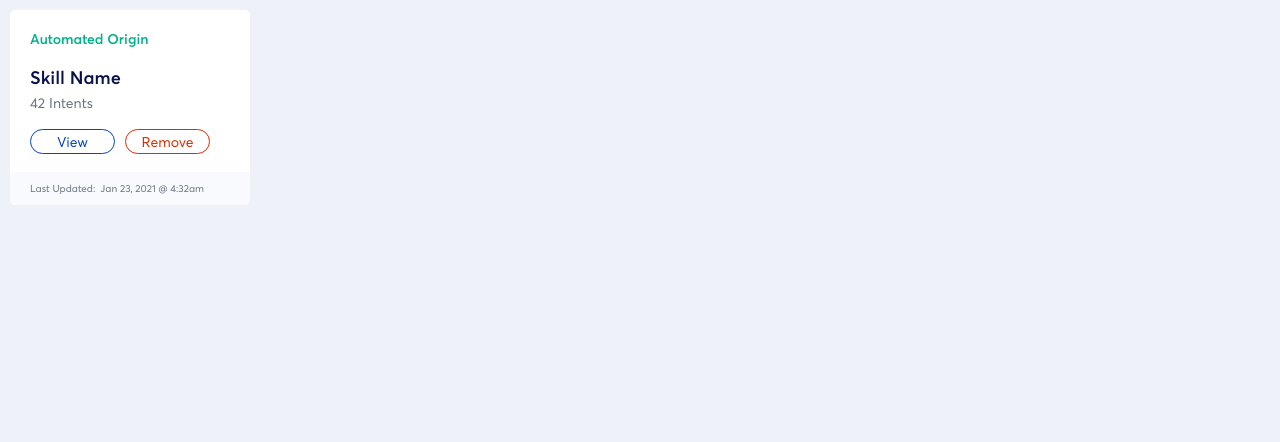
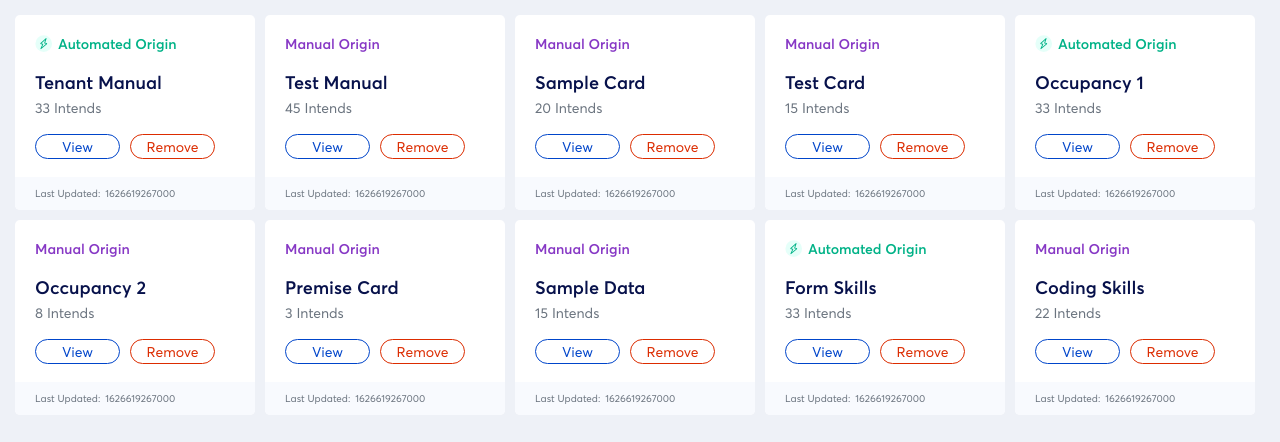
Before and after one commit to micmor-m/sampleData, a React (Create React App) app: page / in a window 1280 px wide. Shown: the top 442 px of the page. Built offline with nearby package versions, Linux system fonts and the light colour scheme.

Commit message:
add all cards

```diff
--- a/src/App.js
+++ b/src/App.js
@@ -1,13 +1,26 @@
 import CommonCard from "components/CommonCard";
 import "./styles/variables.scss";
 import "./styles/container.scss";
+
+// Import data
+import { sampleData } from "data/sampleData";
 
 function App() {
   return (
     <main className="layout">
       {/* Add Responsive container component here. Render the card components inside of that component.  */}
       <section className="container">
-        <CommonCard />
+        {sampleData.map((item) => {
+          return (
+            <CommonCard
+              key={item.id}
+              name={item.name}
+              originType={item.originType}
+              intents={item.intents}
+              dateUpdated={item.dateUpdated}
+            />
+          );
+        })}
       </section>
     </main>
   );
--- a/src/components/CardBody.js
+++ b/src/components/CardBody.js
@@ -9,7 +9,7 @@ const CardBody = (props) => {
   return (
     <div className={cardBodyClass}>
       <h1>{props.title}</h1>
-      <p> {props.subTitle}</p>
+      <p> {props.subTitle} Intends</p>
     </div>
   );
 };
--- a/src/components/CardHeader.js
+++ b/src/components/CardHeader.js
@@ -6,13 +6,15 @@ import boltIcon from "../assets/images/boltIcon.svg";
 
 const CardHeader = (props) => {
   let cardHeaderClass = classnames("card-header", {
-    "card-header--manual": props.manual,
+    "card-header--manual": props.originType === "manual",
   });
 
   return (
-    <h1 className={cardHeaderClass} onClick={props.onClick}>
-      {props.isAuto && <img src={boltIcon} alt="bold-icon" />}
-      {props.children}
+    <h1 className={cardHeaderClass}>
+      {props.originType === "automated" && (
+        <img src={boltIcon} alt="bold-icon" />
+      )}
+      {props.originType === "automated" ? "Automated Origin" : "Manual Origin"}
     </h1>
   );
 };
--- a/src/components/CommonCard.js
+++ b/src/components/CommonCard.js
@@ -10,11 +10,11 @@ import "./CommonCard.scss";
 const CommonCard = (props) => {
   return (
     <article className="commonCardClass">
-      <CardHeader>Automated Origin</CardHeader>
+      <CardHeader originType={props.originType}></CardHeader>
       {/* <CardHeader manual>Manual Origin</CardHeader> */}
-      <CardBody title={"Skill Name"} subTitle={"42 Intents"} />
+      <CardBody title={props.name} subTitle={props.intents} />
       <ButtonGroup />
-      <CardFooter timestamp={"Jan 23, 2021 @ 4:32am"} />
+      <CardFooter timestamp={props.dateUpdated} />
     </article>
   );
 };
--- a/src/components/CommonCard.scss
+++ b/src/components/CommonCard.scss
@@ -9,4 +9,5 @@
   flex-direction: column;
   justify-content: space-between;
   padding: 20px 20px 0 20px;
+  margin: 5px;
 }
--- a/src/styles/index.scss
+++ b/src/styles/index.scss
@@ -35,6 +35,6 @@ body {
 }
 
 .layout {
-  display: flex;
-  min-height: 100vh;
+  // display: flex;
+  // min-height: 100vh;
 }
```
